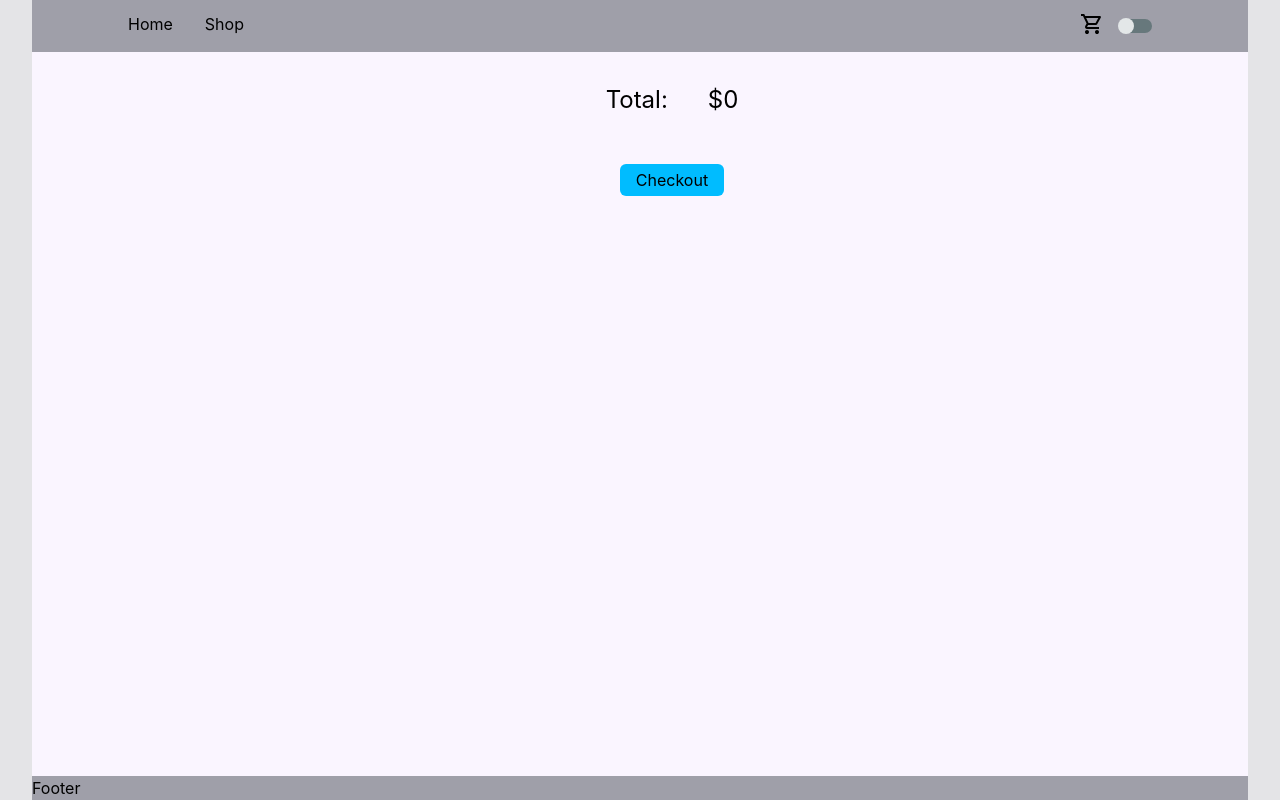
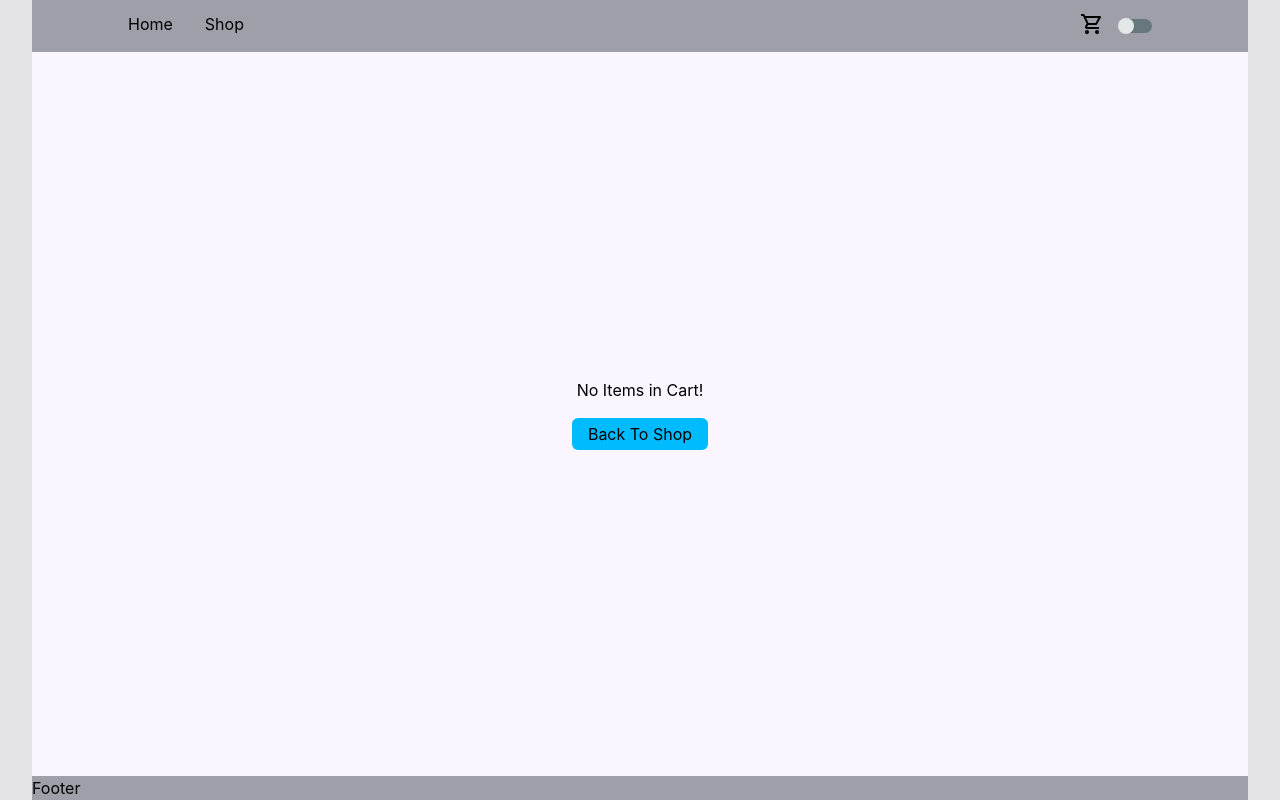
Before and after one commit to Salads/odin-react-shopping-cart, a React (Vite) app: page /cart in a window 1280 px wide. Built offline with nearby package versions, Linux system fonts and the light colour scheme; no server answers.

Commit message:
Add render case for Cart Page when there are zero cart items.

```diff
--- a/src/pages/CartPage.jsx
+++ b/src/pages/CartPage.jsx
@@ -1,4 +1,4 @@
-import { useOutletContext } from "react-router";
+import { useOutletContext, Link } from "react-router";
 import CartItem from "../components/CartItem";
 
 function generateContents(cartItems, setCartItemQuantity, removeCartItem) {
@@ -30,6 +30,15 @@ function generateContents(cartItems, setCartItemQuantity, removeCartItem) {
 function CartPage() {
 	const {cartItems, setCartItemQuantity, removeCartItem} = useOutletContext();
 
+	if(cartItems.length <= 0) {
+		return (
+			<div className="flex flex-col flex-1 items-center justify-center w-full h-full gap-4">
+				<p className="w-fit h-fit text-center">No Items in Cart!</p>
+				<Link to="../shop"><button className="btn-primary">Back To Shop</button></Link>
+			</div>
+		);
+	}
+
 	let contents = generateContents(cartItems, setCartItemQuantity, removeCartItem);
 
 	return (
```
